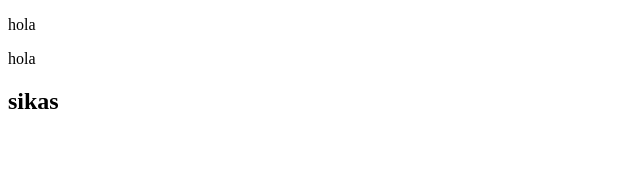
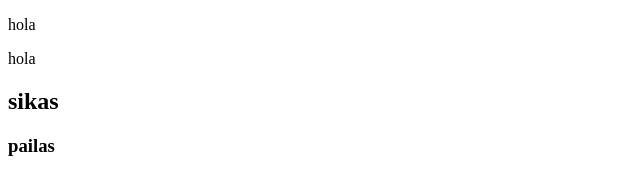
Before and after one commit to xeodeo/sena, a plain HTML site: page index.html in a window 1280 px wide. Shown: the full height of the page, 0-640 px from the left. Drawn offline with Linux system fonts and the light colour scheme.

Commit message:
se agrego el h3

```diff
--- a/index.html
+++ b/index.html
@@ -9,5 +9,6 @@
     <p>hola</p>
     <p>hola</p>
     <h2>sikas</h2>
+    <h3>pailas</h3>
 </body>
 </html>
```
